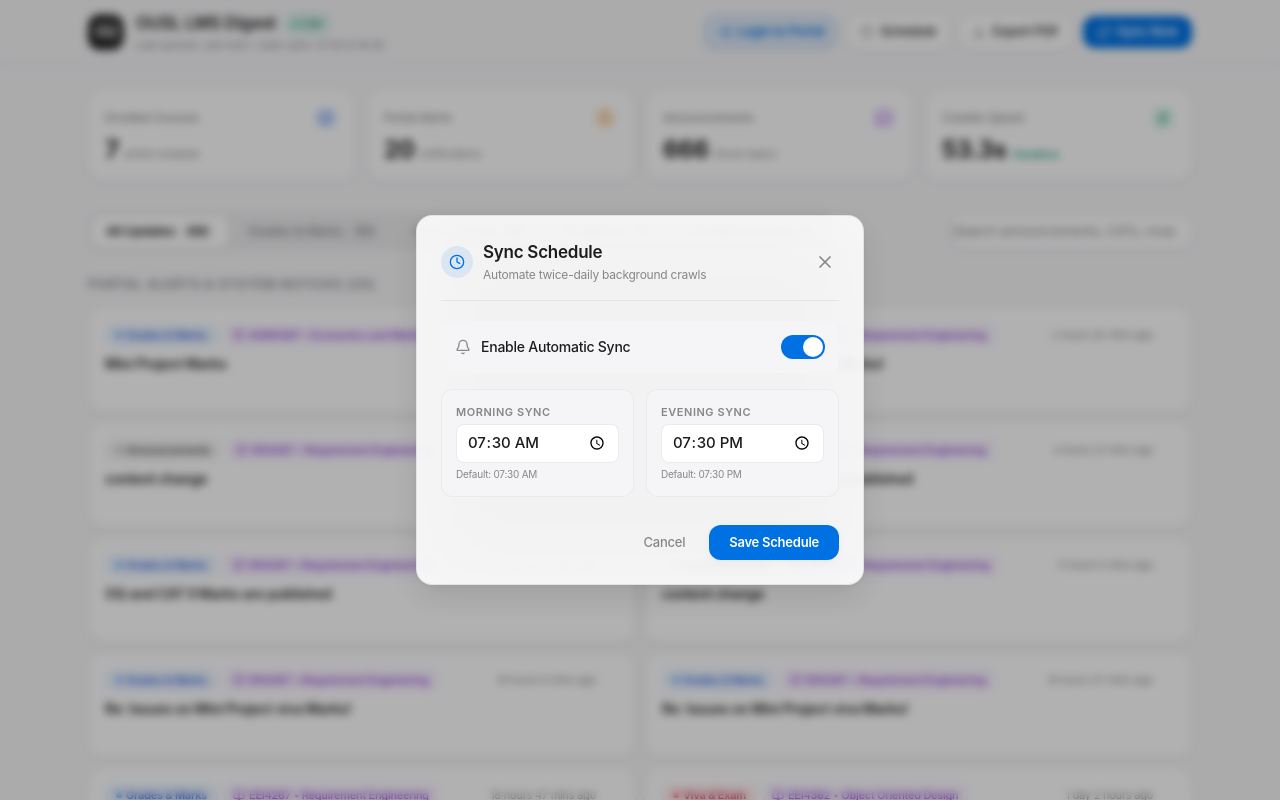
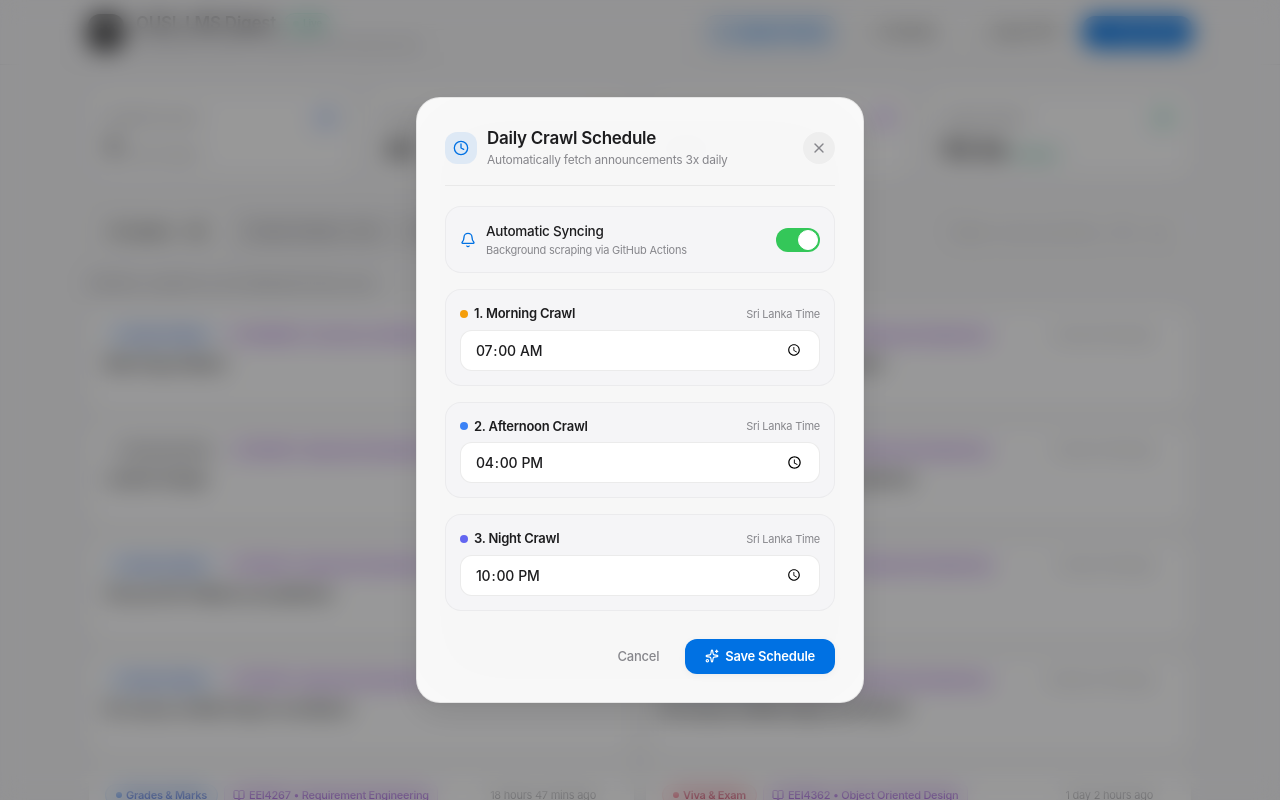
Before and after one commit to nipunyatawara-dev/oulms-digest, a Next.js app: page / in a window 1280 px wide. Both pictures are taken after a click on the button "Schedule". Shown: the top 800 px of the page. Built offline with nearby package versions, Linux system fonts and the light colour scheme.

Commit message:
Update crawl schedule to 7:00 AM, 4:00 PM, and 10:00 PM

```diff
--- a/components/ScheduleModal.tsx
+++ b/components/ScheduleModal.tsx
@@ -1,33 +1,52 @@
 'use client';
 
-import React, { useState } from 'react';
-import { Clock, X, Check, Bell } from 'lucide-react';
+import React, { useState, useEffect } from 'react';
+import { X, Clock, Bell, Check, Sparkles } from 'lucide-react';
 import { UserSettings } from '@/lib/types';
 
 interface ScheduleModalProps {
   isOpen: boolean;
   onClose: () => void;
-  settings: UserSettings;
-  onSave: (newSettings: Partial<UserSettings>) => Promise<void>;
+  settings?: UserSettings | null;
+  currentSettings?: UserSettings | null;
+  onSave: (newSettings: any) => Promise<void>;
 }
 
-export function ScheduleModal({ isOpen, onClose, settings, onSave }: ScheduleModalProps) {
-  const [morning, setMorning] = useState(settings.morning_time || '07:30');
-  const [evening, setEvening] = useState(settings.evening_time || '19:30');
-  const [enabled, setEnabled] = useState(settings.auto_sync_enabled ?? true);
-  const [saving, setSaving] = useState(false);
+export function ScheduleModal({
+  isOpen,
+  onClose,
+  settings,
+  currentSettings,
+  onSave,
+}: ScheduleModalProps) {
+  const activeSettings = settings || currentSettings;
+  const [time1, setTime1] = useState('07:00');
+  const [time2, setTime2] = useState('16:00');
+  const [time3, setTime3] = useState('22:00');
+  const [autoSync, setAutoSync] = useState(true);
+  const [isSaving, setIsSaving] = useState(false);
   const [savedSuccess, setSavedSuccess] = useState(false);
+
+  useEffect(() => {
+    if (activeSettings) {
+      setTime1(activeSettings.time_1 || activeSettings.morning_time || '07:00');
+      setTime2(activeSettings.time_2 || '16:00');
+      setTime3(activeSettings.time_3 || activeSettings.evening_time || '22:00');
+      setAutoSync(activeSettings.auto_sync_enabled !== false);
+    }
+  }, [activeSettings, isOpen]);
 
   if (!isOpen) return null;
 
-  const handleSubmit = async (e: React.FormEvent) => {
+  const handleFormSubmit = async (e: React.FormEvent) => {
     e.preventDefault();
-    setSaving(true);
+    setIsSaving(true);
     try {
       await onSave({
-        morning_time: morning,
-        evening_time: evening,
-        auto_sync_enabled: enabled,
+        time_1: time1,
+        time_2: time2,
+        time_3: time3,
+        auto_sync_enabled: autoSync,
       });
       setSavedSuccess(true);
       setTimeout(() => {
@@ -35,105 +54,144 @@ export function ScheduleModal({ isOpen, onClose, settings, onSave }: ScheduleMod
         onClose();
       }, 700);
     } catch (err) {
-      console.error(err);
+      console.error('Failed to save settings:', err);
     } finally {
-      setSaving(false);
+      setIsSaving(false);
     }
   };
 
   return (
-    <div className="fixed inset-0 z-50 flex items-center justify-center p-4 bg-black/30 backdrop-blur-sm animate-fade-in">
-      <div
-        className="w-full max-w-md bg-white/90 backdrop-blur-2xl rounded-2xl shadow-apple-lg border border-black/[0.08] overflow-hidden p-6 text-[#1D1D1F]"
-        onClick={(e) => e.stopPropagation()}
-      >
+    <div className="fixed inset-0 z-50 flex items-center justify-center p-4 bg-black/40 backdrop-blur-md animate-in fade-in duration-200">
+      <div className="relative w-full max-w-md bg-white/95 backdrop-blur-2xl rounded-3xl border border-black/[0.08] shadow-apple-lg overflow-hidden p-6 sm:p-7">
+        {/* Header */}
         <div className="flex items-center justify-between pb-4 border-b border-black/[0.06]">
           <div className="flex items-center gap-2.5">
-            <div className="w-8 h-8 rounded-full bg-[#0071E3]/10 flex items-center justify-center text-[#0071E3]">
+            <div className="w-8 h-8 rounded-xl bg-[#0071E3]/10 text-[#0071E3] flex items-center justify-center">
               <Clock className="w-4 h-4" />
             </div>
             <div>
-              <h2 className="text-[17px] font-semibold tracking-tight">Sync Schedule</h2>
-              <p className="text-[12px] text-[#86868B]">Automate twice-daily background crawls</p>
+              <h2 className="text-[17px] font-semibold text-[#1D1D1F] tracking-tight">
+                Daily Crawl Schedule
+              </h2>
+              <p className="text-[12px] text-[#86868B]">
+                Automatically fetch announcements 3x daily
+              </p>
             </div>
           </div>
           <button
             onClick={onClose}
-            className="p-1 rounded-full text-[#86868B] hover:bg-black/[0.05] transition-colors"
+            className="w-8 h-8 rounded-full bg-black/[0.04] hover:bg-black/[0.08] flex items-center justify-center text-[#86868B] transition-colors"
           >
-            <X className="w-5 h-5" />
+            <X className="w-4 h-4" />
           </button>
         </div>
 
-        <form onSubmit={handleSubmit} className="mt-5 space-y-4">
-          <div className="flex items-center justify-between p-3.5 bg-[#F5F5F7] rounded-xl">
+        {/* Form */}
+        <form onSubmit={handleFormSubmit} className="mt-5 space-y-4">
+          {/* Toggle Auto Sync */}
+          <div className="flex items-center justify-between p-3.5 rounded-2xl bg-[#F5F5F7] border border-black/[0.04]">
             <div className="flex items-center gap-2.5">
-              <Bell className="w-4 h-4 text-[#86868B]" />
-              <span className="text-[14px] font-medium">Enable Automatic Sync</span>
+              <Bell className="w-4 h-4 text-[#0071E3]" />
+              <div>
+                <span className="text-[13.5px] font-medium text-[#1D1D1F] block">
+                  Automatic Syncing
+                </span>
+                <span className="text-[11px] text-[#86868B] block">
+                  Background scraping via GitHub Actions
+                </span>
+              </div>
             </div>
             <label className="relative inline-flex items-center cursor-pointer">
               <input
                 type="checkbox"
-                checked={enabled}
-                onChange={(e) => setEnabled(e.target.checked)}
+                checked={autoSync}
+                onChange={(e) => setAutoSync(e.target.checked)}
                 className="sr-only peer"
               />
-              <div className="w-11 h-6 bg-gray-300 peer-focus:outline-none rounded-full peer peer-checked:after:translate-x-full peer-checked:after:border-white after:content-[''] after:absolute after:top-[2px] after:left-[2px] after:bg-white after:rounded-full after:h-5 after:w-5 after:transition-all peer-checked:bg-[#0071E3]"></div>
+              <div className="w-11 h-6 bg-zinc-300 peer-focus:outline-none rounded-full peer peer-checked:after:translate-x-full peer-checked:after:border-white after:content-[''] after:absolute after:top-[2px] after:left-[2px] after:bg-white after:border-zinc-300 after:border after:rounded-full after:h-5 after:w-5 after:transition-all peer-checked:bg-[#34C759]" />
             </label>
           </div>
 
-          <div className="grid grid-cols-2 gap-3">
-            <div className="p-3.5 bg-[#F5F5F7] rounded-xl border border-black/[0.04]">
-              <label className="block text-[11px] font-semibold text-[#86868B] uppercase tracking-wider mb-1">
-                Morning Sync
+          {/* Time Picker 1: Morning */}
+          <div className="p-3.5 rounded-2xl bg-[#F5F5F7] border border-black/[0.04]">
+            <div className="flex items-center justify-between mb-1.5">
+              <label className="text-[13px] font-semibold text-[#1D1D1F] flex items-center gap-1.5">
+                <span className="w-2 h-2 rounded-full bg-amber-500" />
+                1. Morning Crawl
               </label>
+              <span className="text-[11px] text-[#86868B]">Sri Lanka Time</span>
+            </div>
             <input
               type="time"
-                value={morning}
-                disabled={!enabled}
-                onChange={(e) => setMorning(e.target.value)}
-                className="w-full bg-white text-[15px] font-medium px-2.5 py-1.5 rounded-lg border border-black/[0.08] focus:outline-none focus:ring-2 focus:ring-[#0071E3]/20 disabled:opacity-50"
+              value={time1}
+              onChange={(e) => setTime1(e.target.value)}
+              disabled={!autoSync}
+              className="w-full px-3.5 py-2 rounded-xl bg-white border border-black/[0.08] text-[14px] font-medium text-[#1D1D1F] focus:outline-none focus:ring-2 focus:ring-[#0071E3]/30 disabled:opacity-50"
             />
-              <span className="text-[10px] text-[#86868B] mt-1 block">Default: 07:30 AM</span>
           </div>
 
-            <div className="p-3.5 bg-[#F5F5F7] rounded-xl border border-black/[0.04]">
-              <label className="block text-[11px] font-semibold text-[#86868B] uppercase tracking-wider mb-1">
-                Evening Sync
+          {/* Time Picker 2: Afternoon */}
+          <div className="p-3.5 rounded-2xl bg-[#F5F5F7] border border-black/[0.04]">
+            <div className="flex items-center justify-between mb-1.5">
+              <label className="text-[13px] font-semibold text-[#1D1D1F] flex items-center gap-1.5">
+                <span className="w-2 h-2 rounded-full bg-blue-500" />
+                2. Afternoon Crawl
               </label>
+              <span className="text-[11px] text-[#86868B]">Sri Lanka Time</span>
+            </div>
             <input
               type="time"
-                value={evening}
-                disabled={!enabled}
-                onChange={(e) => setEvening(e.target.value)}
-                className="w-full bg-white text-[15px] font-medium px-2.5 py-1.5 rounded-lg border border-black/[0.08] focus:outline-none focus:ring-2 focus:ring-[#0071E3]/20 disabled:opacity-50"
+              value={time2}
+              onChange={(e) => setTime2(e.target.value)}
+              disabled={!autoSync}
+              className="w-full px-3.5 py-2 rounded-xl bg-white border border-black/[0.08] text-[14px] font-medium text-[#1D1D1F] focus:outline-none focus:ring-2 focus:ring-[#0071E3]/30 disabled:opacity-50"
             />
-              <span className="text-[10px] text-[#86868B] mt-1 block">Default: 07:30 PM</span>
-            </div>
           </div>
 
-          <div className="pt-3 flex items-center justify-end gap-2">
+          {/* Time Picker 3: Night */}
+          <div className="p-3.5 rounded-2xl bg-[#F5F5F7] border border-black/[0.04]">
+            <div className="flex items-center justify-between mb-1.5">
+              <label className="text-[13px] font-semibold text-[#1D1D1F] flex items-center gap-1.5">
+                <span className="w-2 h-2 rounded-full bg-indigo-500" />
+                3. Night Crawl
+              </label>
+              <span className="text-[11px] text-[#86868B]">Sri Lanka Time</span>
+            </div>
+            <input
+              type="time"
+              value={time3}
+              onChange={(e) => setTime3(e.target.value)}
+              disabled={!autoSync}
+              className="w-full px-3.5 py-2 rounded-xl bg-white border border-black/[0.08] text-[14px] font-medium text-[#1D1D1F] focus:outline-none focus:ring-2 focus:ring-[#0071E3]/30 disabled:opacity-50"
+            />
+          </div>
+
+          {/* Action Buttons */}
+          <div className="flex items-center justify-end gap-2.5 pt-3">
             <button
               type="button"
               onClick={onClose}
-              className="px-4 py-2 text-[13px] font-medium text-[#86868B] hover:text-[#1D1D1F] transition-colors"
+              className="px-4 py-2 rounded-xl text-[13px] font-medium text-[#86868B] hover:text-[#1D1D1F] hover:bg-black/[0.04] transition-colors"
             >
               Cancel
             </button>
             <button
               type="submit"
-              disabled={saving}
-              className="apple-btn px-5 py-2 text-[13px] font-semibold text-white bg-[#0071E3] hover:bg-[#0077ED] rounded-xl shadow-apple-sm flex items-center gap-1.5 disabled:opacity-60"
+              disabled={isSaving}
+              className="apple-btn inline-flex items-center gap-1.5 px-5 py-2 rounded-xl text-[13px] font-semibold text-white bg-[#0071E3] hover:bg-[#0077ED] shadow-apple-sm disabled:opacity-60"
             >
               {savedSuccess ? (
                 <>
-                  <Check className="w-4 h-4" />
-                  Saved
+                  <Check className="w-3.5 h-3.5" />
+                  <span>Saved!</span>
                 </>
-              ) : saving ? (
-                'Saving...'
+              ) : isSaving ? (
+                <span>Saving...</span>
               ) : (
-                'Save Schedule'
+                <>
+                  <Sparkles className="w-3.5 h-3.5" />
+                  <span>Save Schedule</span>
+                </>
               )}
             </button>
           </div>
--- a/data/settings.json
+++ b/data/settings.json
@@ -1,6 +1,7 @@
 {
-  "morning_time": "07:30",
-  "evening_time": "19:30",
+  "time_1": "07:00",
+  "time_2": "16:00",
+  "time_3": "22:00",
   "auto_sync_enabled": true,
   "last_sync_timestamp": "2026-08-19T16:37:36.657214"
 }
```
Also changed, not shown: components/Header.tsx (+5 -2 lines), lib/scheduler.ts (+48 -31 lines), lib/types.ts (+19 -12 lines). Lines whose indentation alone changed are shown as unchanged.
